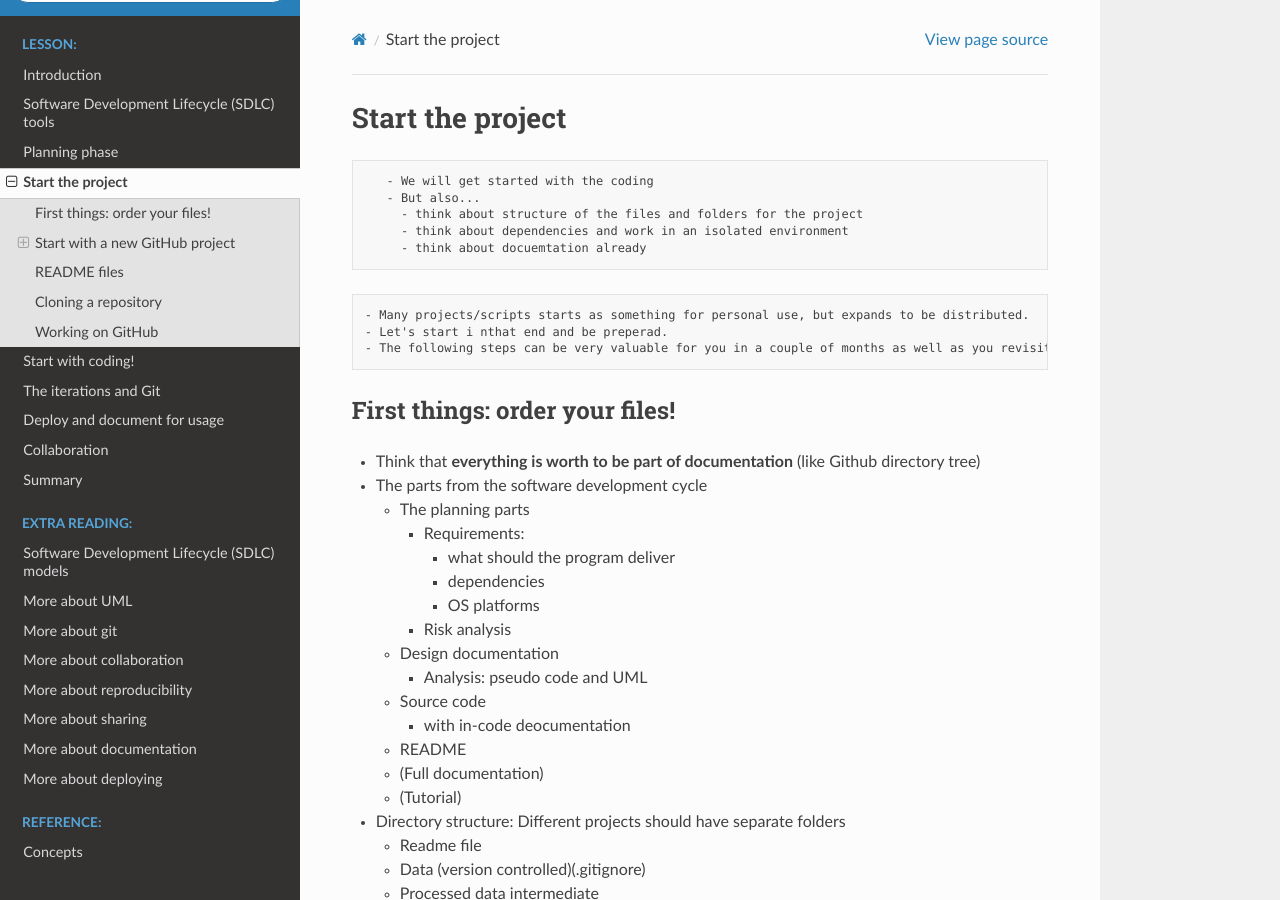
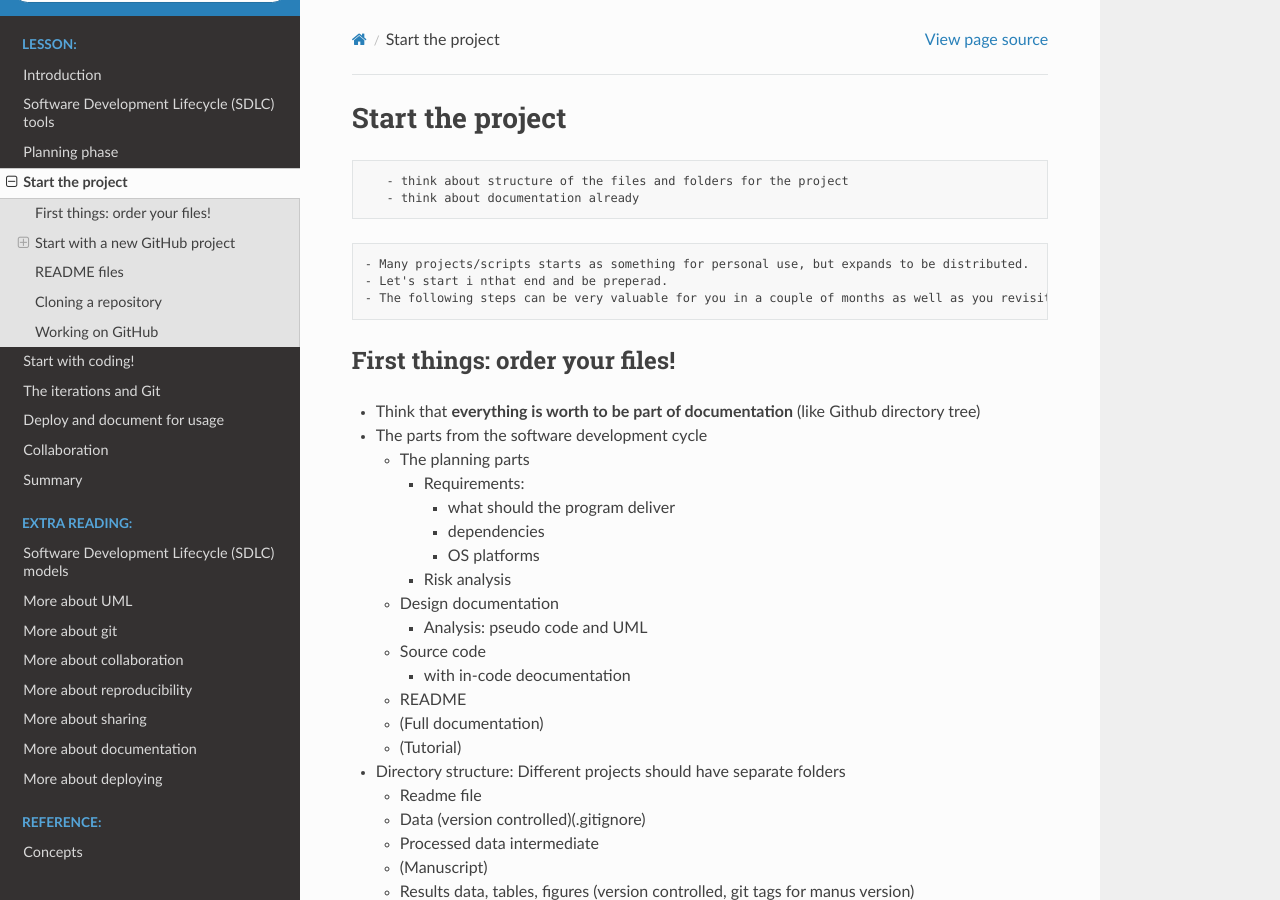
Before and after one commit to UPPMAX/programming_formalisms_intro, a Sphinx documentation site: the page built from doc/startup.md, in a window 1280 px wide and 900 px high. Built offline with Sphinx 7.4.7 and the Read the Docs theme 2.0.0, drawn with Linux system fonts in a browser that asks for light colours; pages that are not in the unit, such as notebooks, are missing from menus.

Commit message:
obj startup.md

````diff
--- a/doc/startup.md
+++ b/doc/startup.md
@@ -1,11 +1,7 @@
 # Start the project
 ```{Objectives}
-   - We will get started with the coding
-   - But also...
-     - think about structure of the files and folders for the project
-     - think about dependencies and work in an isolated environment
-     - think about docuemtation already
-
+   - think about structure of the files and folders for the project
+   - think about documentation already
 ```
 
 ```{note}
````
